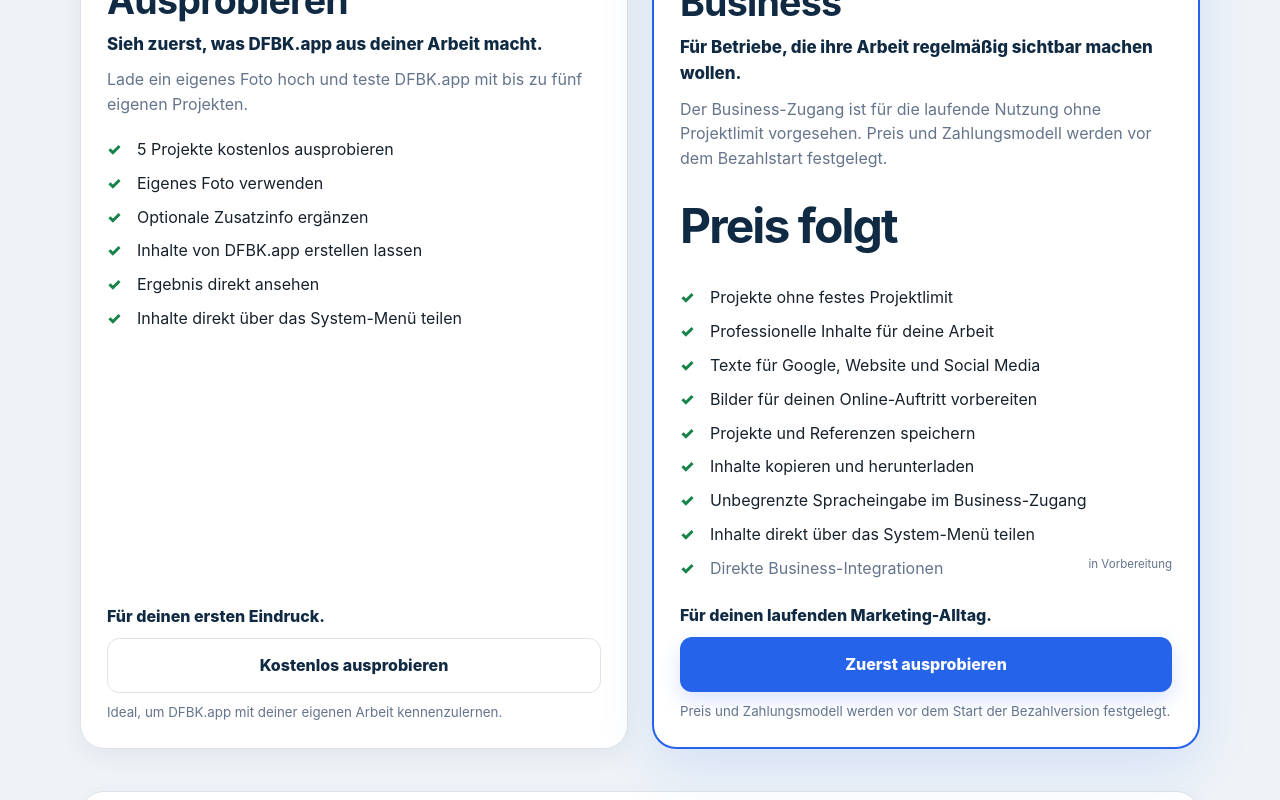
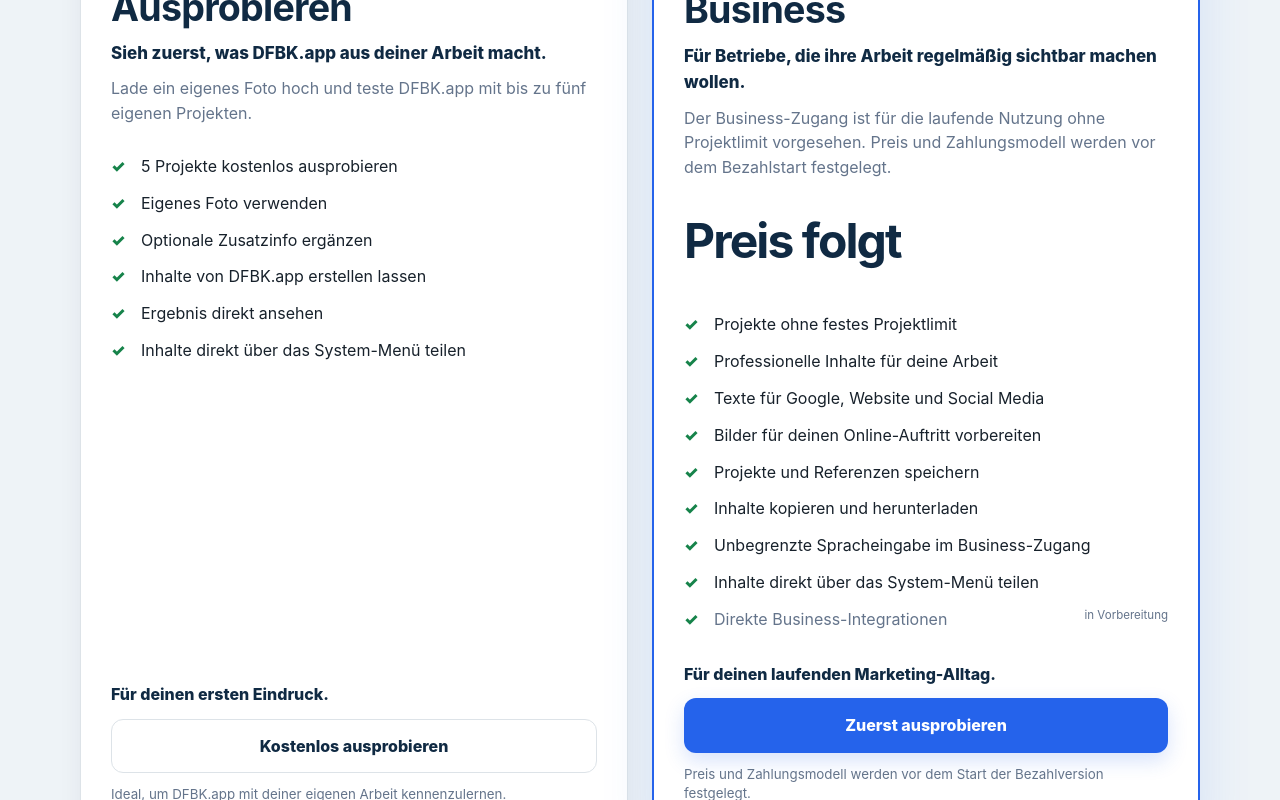
Before and after one commit to vladyslavduz/DFBK.app, a React (Vite) app: page / in a window 1280 px wide. Shown: the part 7640-8440 px from the top of the page. Built offline with nearby package versions, Linux system fonts and the light colour scheme; no server answers.

Commit message:
revert(pricing): restore PR39 tariff card spacing

```diff
--- a/src/styles/pricing.css
+++ b/src/styles/pricing.css
@@ -94,22 +94,3 @@
 @media (min-width: 821px) {
   .pricing-v1:not(.pricing-v1-page) .pricing-v1-container { gap: 42px; }
 }
-
-/* Compact desktop tariff comparison without fixed viewport heights or copy changes. */
-@media (min-width: 821px) {
-  .pricing-v1-grid .pricing-v1-card { padding: 26px; }
-  .pricing-v1-grid .pricing-v1-card h3 { margin-top: 13px; margin-bottom: 10px; }
-  .pricing-v1-grid .pricing-v1-price {
-    min-height: 54px;
-    margin-top: 18px;
-    margin-bottom: 2px;
-  }
-  .pricing-v1-grid .pricing-v1-features {
-    gap: 9px;
-    margin-top: 20px;
-  }
-  .pricing-v1-grid .pricing-v1-card-footer {
-    gap: 10px;
-    padding-top: 22px;
-  }
-}
```
